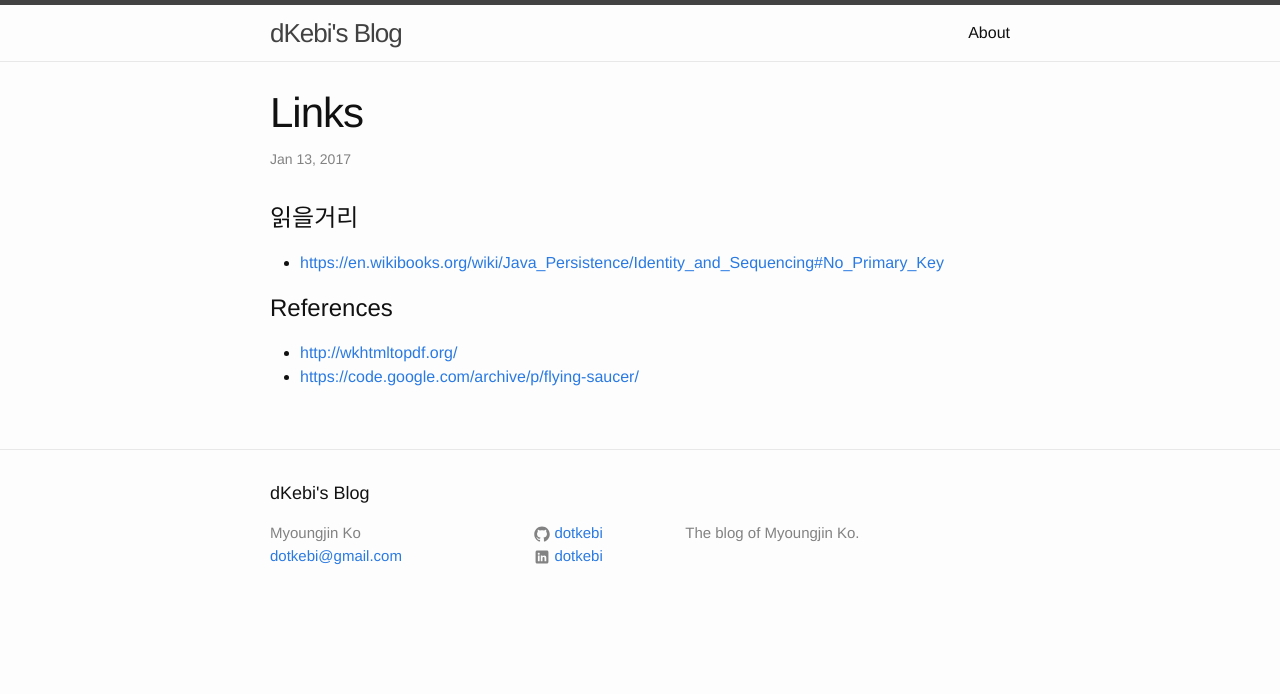
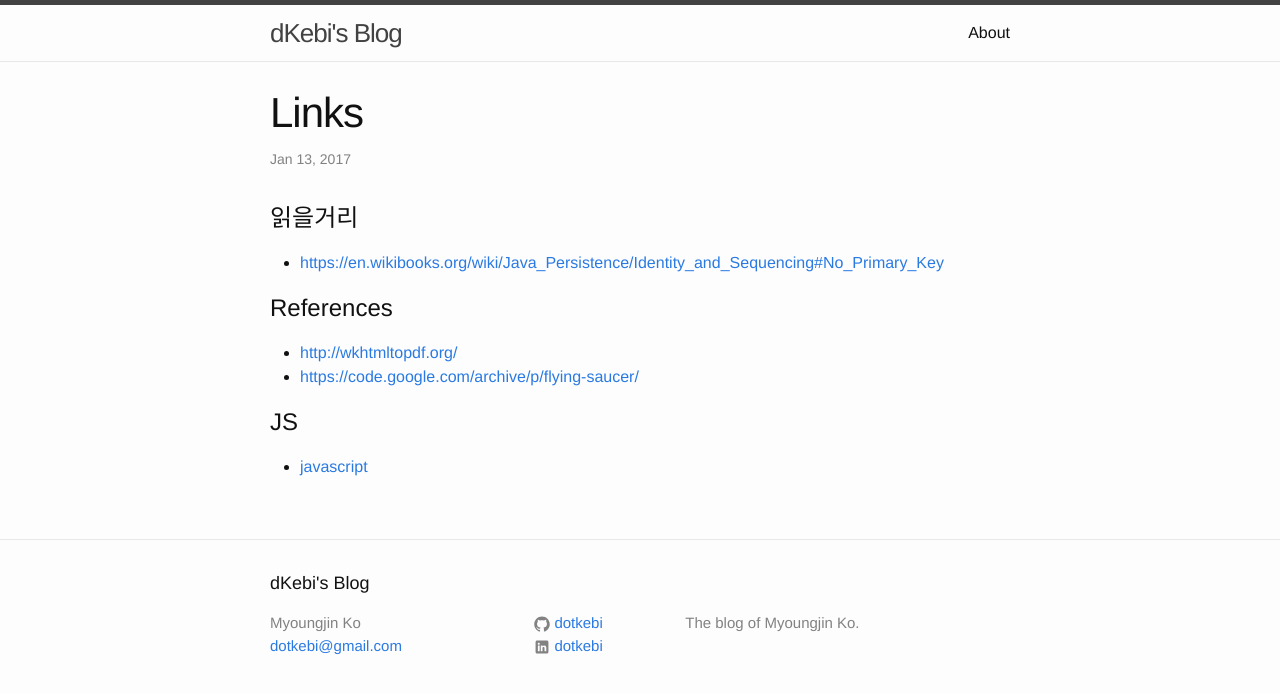
Before and after one commit to dotkebi/dotkebi.github.com, a Jekyll site: the page built from _posts/2017-01-13-links.md, in a window 1280 px wide. Shown: the top 694 px of the page. Built offline with Jekyll 4.4.1, drawn with Linux system fonts in a browser that asks for light colours; our own code applies the rules of GitHub Pages for plain Markdown files; comment, search, counter and statistics services are not loaded.

Commit message:
Update 2017-01-13-links.md

```diff
--- a/_posts/2017-01-13-links.md
+++ b/_posts/2017-01-13-links.md
@@ -6,3 +6,7 @@
 
 * [http://wkhtmltopdf.org/](http://wkhtmltopdf.org/)
 * [https://code.google.com/archive/p/flying-saucer/](https://code.google.com/archive/p/flying-saucer/)
+
+# JS
+
+* [javascript](https://rhostem.github.io/posts/2017-09-how-i-rediscovered-my-love-for-java-script-after-throwing-90-of-it-in-the-trash/)
```
